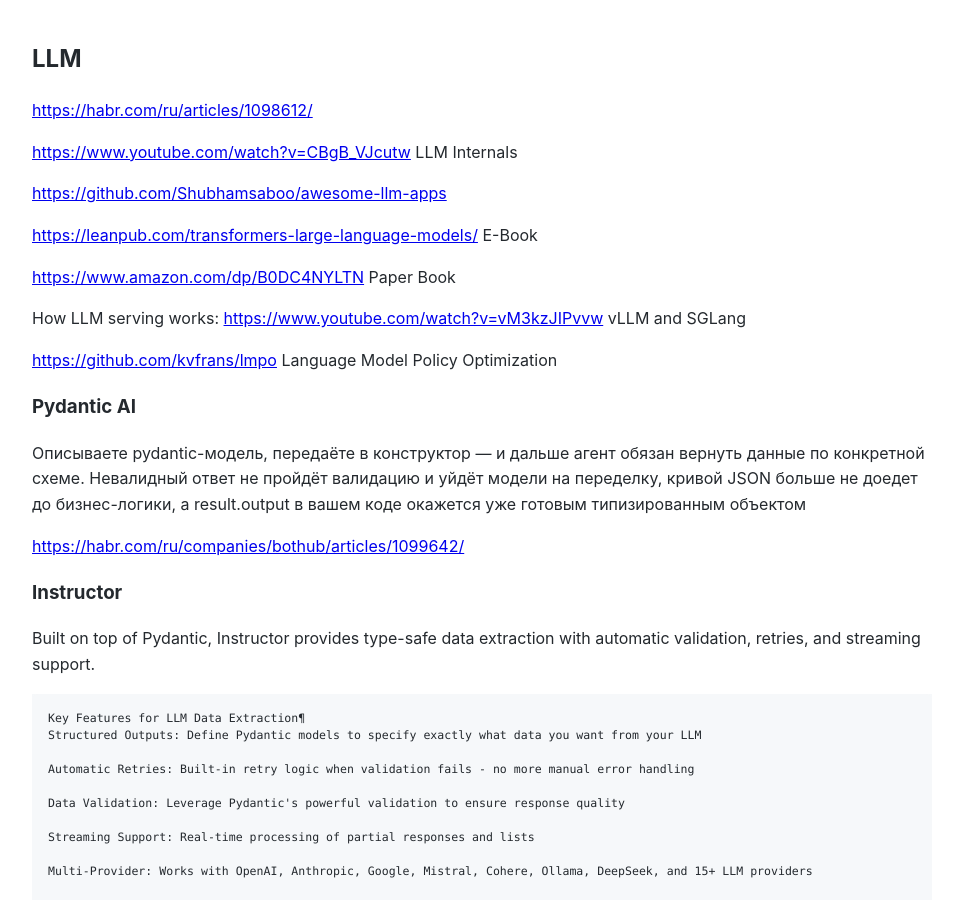
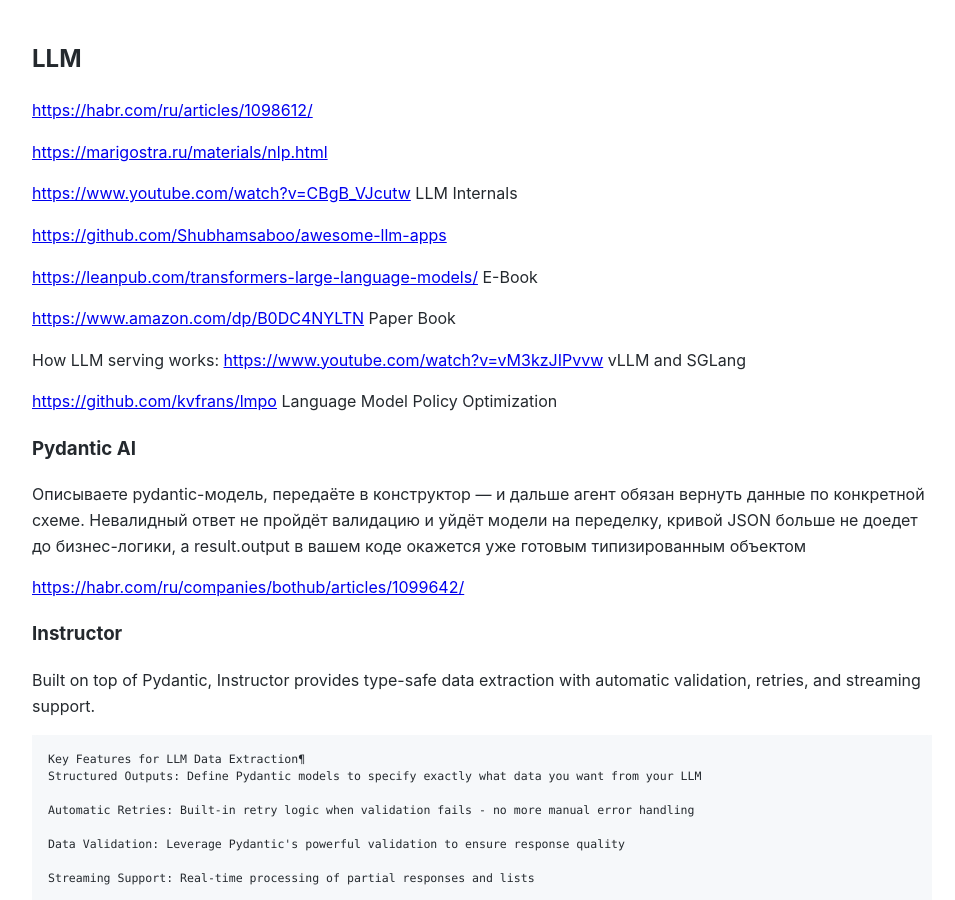
Before and after one commit to Michael-Lubinsky/michael-lubinsky.github.com, a Jekyll site: the page built from ml/llm.md, in a window 1280 px wide and 900 px high. Shown: the whole window, without its empty margins (158-1113 px from the left). Built offline with Jekyll 4.4.1, drawn with Linux system fonts in a browser that asks for light colours; our own code applies the rules of GitHub Pages for plain Markdown files.

Commit message:
Add additional resources to LLM documentation

```diff
--- a/ml/llm.md
+++ b/ml/llm.md
@@ -1,6 +1,8 @@
 ## LLM
 
 <https://habr.com/ru/articles/1098612/>
+
+<https://marigostra.ru/materials/nlp.html>
 
 <https://www.youtube.com/watch?v=CBgB_VJcutw> LLM Internals
 
```
